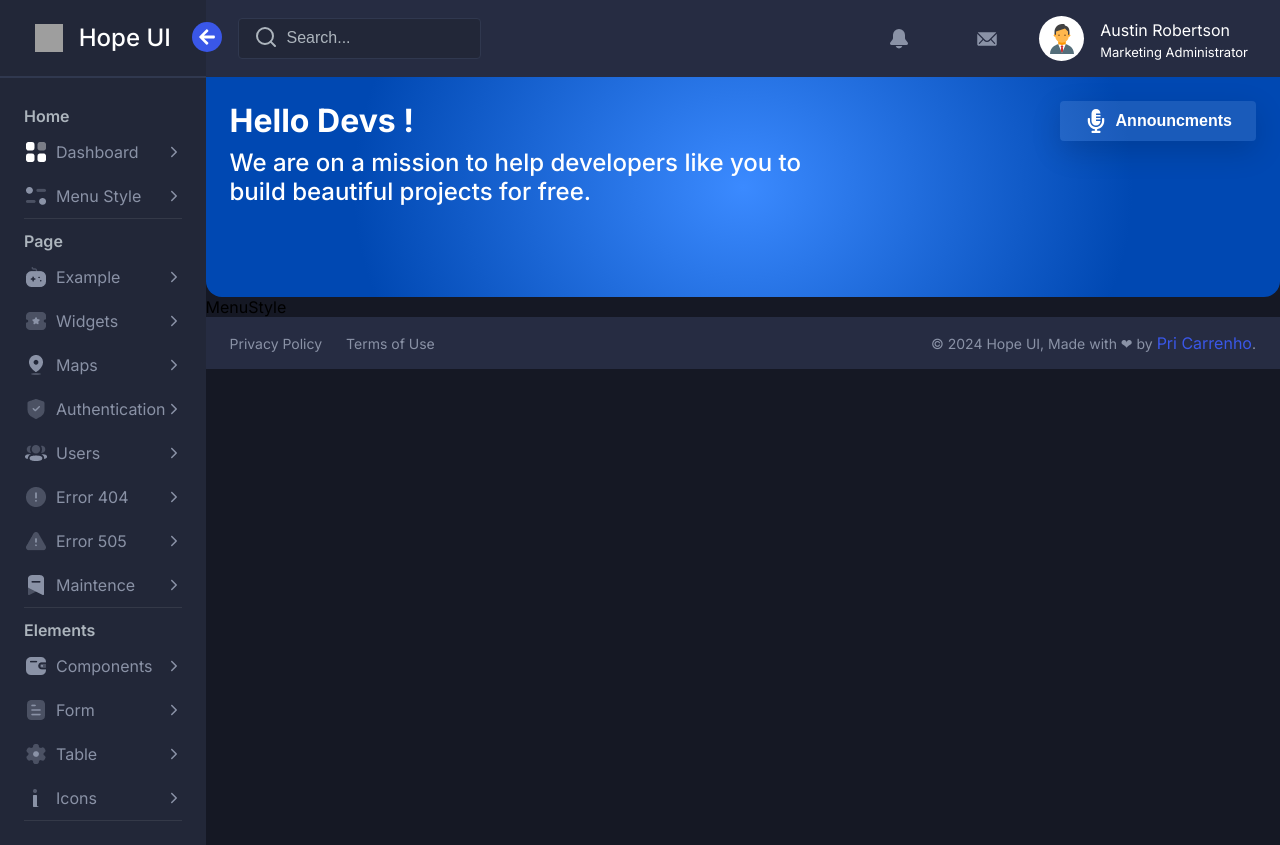
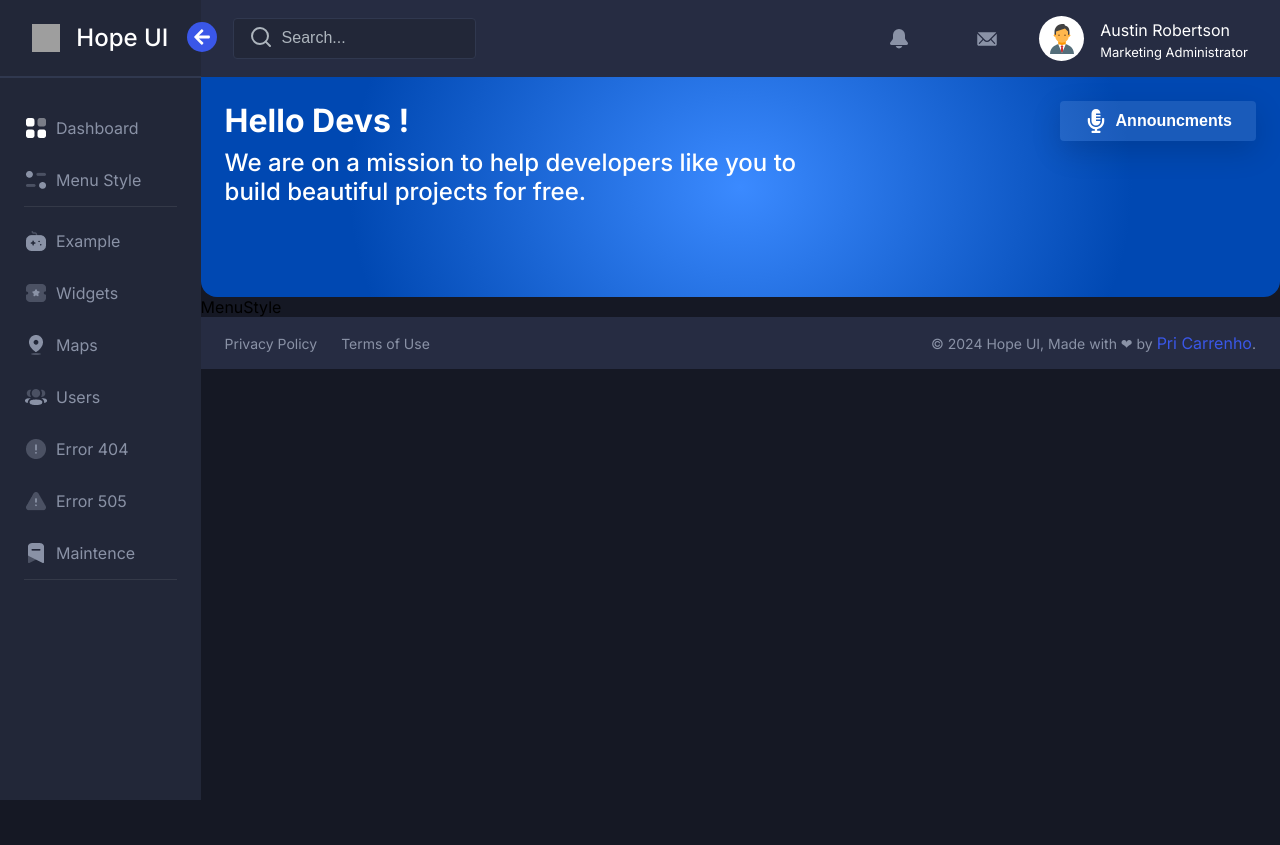
Before and after one commit to pricarrenho/project-hope, a React (Vite) app: page /menu-style in a window 1280 px wide. After the commit the page ends 800 px from the top, so only its background shows below. Built offline with nearby package versions, Linux system fonts and the light colour scheme; grey boxes are pictures that could not be loaded.

Commit message:
feat: improve style

```diff
--- a/src/components/Header/styles.ts
+++ b/src/components/Header/styles.ts
@@ -4,6 +4,7 @@ export const HeaderWrapper = styled.div`
   ${({ theme }) => css`
     display: flex;
     background-color: ${theme.colors.neutral[350]};
+    height: 77px;
   `}
 `;
 
@@ -15,6 +16,10 @@ export const HeaderContent = styled.div`
     align-items: center;
     padding: 16px 32px;
   `}
+`;
+
+export const InputContainer = styled.div`
+  /* display: none; */
 `;
 
 export const HeaderLinks = styled.div`
--- a/src/components/Sidebar/index.tsx
+++ b/src/components/Sidebar/index.tsx
@@ -4,16 +4,11 @@ import menuStyle from "../../assets/images/menuStyle.png";
 import example from "../../assets/images/example.png";
 import widgets from "../../assets/images/widgets.png";
 import maps from "../../assets/images/maps.png";
-import authentication from "../../assets/images/authentication.png";
 import user from "../../assets/images/user.png";
 import error404 from "../../assets/images/error404.png";
 import error505 from "../../assets/images/error505.png";
 import maintence from "../../assets/images/maintence.png";
-import components from "../../assets/images/components.png";
-import form from "../../assets/images/form.png";
-import table from "../../assets/images/table.png";
-import icons from "../../assets/images/icons.png";
-import { IoIosArrowForward } from "react-icons/io";
+// import { IoIosArrowForward } from "react-icons/io";
 import { FaArrowLeft, FaArrowRight } from "react-icons/fa";
 
 import * as S from "./styles";
@@ -52,11 +47,6 @@ const SidebarLibrary = [
       route: "/",
     },
     {
-      name: "Authentication",
-      icons: authentication,
-      route: "/",
-    },
-    {
       name: "Users",
       icons: user,
       route: "/",
@@ -77,30 +67,6 @@ const SidebarLibrary = [
       route: "/",
     },
   ],
-
-  [
-    { title: "Elements" },
-    {
-      name: "Components",
-      icons: components,
-      route: "/",
-    },
-    {
-      name: "Form",
-      icons: form,
-      route: "/",
-    },
-    {
-      name: "Table",
-      icons: table,
-      route: "/",
-    },
-    {
-      name: "Icons",
-      icons: icons,
-      route: "/",
-    },
-  ],
 ];
 
 export const Sidebar = () => {
@@ -111,7 +77,7 @@ export const Sidebar = () => {
   };
 
   return (
-    <S.SidebarWrapper>
+    <S.SidebarWrapper isOpen={isMenuOpen}>
       <S.LogoContainer>
         <S.LogoImage
           src={logo}
@@ -134,20 +100,18 @@ export const Sidebar = () => {
           <div key={index}>
             {item.map((value, index) => (
               <div key={index}>
-                {value.title && isMenuOpen && (
-                  <S.Titles>{value.title}</S.Titles>
-                )}
-
                 <S.SidebarButtonsContainer>
                   {value.route && (
                     <S.LinkContainer to={value.route}>
                       <S.LinkLeftContent>
                         <S.LinkImage src={value.icons} />
 
-                        {isMenuOpen && <S.LinkTitle>{value.name}</S.LinkTitle>}
+                        <S.LinkTitle isVisible={isMenuOpen}>
+                          {value.name}
+                        </S.LinkTitle>
                       </S.LinkLeftContent>
 
-                      {isMenuOpen && <IoIosArrowForward color="#8A92A6" />}
+                      {/* <IoIosArrowForward color="#8A92A6" /> */}
                     </S.LinkContainer>
                   )}
                 </S.SidebarButtonsContainer>
--- a/src/components/Sidebar/styles.tsx
+++ b/src/components/Sidebar/styles.tsx
@@ -1,12 +1,23 @@
 import styled, { css } from "styled-components";
 import { Link } from "react-router-dom";
 
-export const SidebarWrapper = styled.div`
-  ${({ theme }) => css`
+type SidebarWrapperProps = {
+  isOpen: boolean;
+};
+
+export const SidebarWrapper = styled.div<SidebarWrapperProps>`
+  ${({ theme, isOpen }) => css`
     display: flex;
     flex-direction: column;
     position: relative;
     background-color: ${theme.colors.neutral[400]};
+    width: 72px;
+    transition: width 0.3s ease;
+
+    ${isOpen &&
+    css`
+      width: 220px;
+    `}
   `}
 `;
 
@@ -99,6 +110,8 @@ export const LinkLeftContent = styled.div`
     display: flex;
     align-items: center;
     gap: 8px;
+
+    height: 36px;
   `}
 `;
 
@@ -106,12 +119,29 @@ export const LinkImage = styled.img`
   ${() => css``}
 `;
 
-export const LinkTitle = styled.p`
-  ${({ theme }) => css`
+type LinkTitleProps = {
+  isVisible: boolean;
+};
+
+export const LinkTitle = styled.p<LinkTitleProps>`
+  ${({ theme, isVisible }) => css`
     color: ${theme.colors.neutral[200]};
     font-size: ${theme.font.sizes.md};
     font-weight: 400;
     line-height: 175%;
+    overflow: hidden;
+    max-height: 0px;
+    max-width: 0px;
+    opacity: 0;
+    transition: max-width 0.3s, max-height 0.3s, opacity 0.3s;
+
+    ${isVisible &&
+    css`
+      max-height: 40px;
+      max-width: 200px;
+      opacity: 1;
+      transition: max-width 0.3s, max-height 0s 0.2s, opacity 0.3s;
+    `};
   `}
 `;
 
--- a/src/layout/index.tsx
+++ b/src/layout/index.tsx
@@ -13,11 +13,13 @@ export const Layout = () => {
       <S.RightContent>
         <Header />
 
-        <Banner />
+        <S.MainContainer>
+          <Banner />
 
-        <Routes />
+          <Routes />
 
-        <Footer />
+          <Footer />
+        </S.MainContainer>
       </S.RightContent>
     </S.LayoutContainer>
   );
--- a/src/layout/styles.ts
+++ b/src/layout/styles.ts
@@ -8,8 +8,18 @@ export const LayoutContainer = styled.div`
 
 export const RightContent = styled.div`
   ${() => css`
-    flex: 1;
     display: flex;
     flex-direction: column;
   `}
 `;
+
+export const MainContainer = styled.div`
+  ${() => css`
+    height: calc(100vh - 77px);
+    overflow-y: scroll;
+
+    &::-webkit-scrollbar {
+      width: 0.1em;
+    }
+  `}
+`;
--- a/src/pages/Home/index.tsx
+++ b/src/pages/Home/index.tsx
@@ -7,6 +7,7 @@ import { EnterpriseClientsCard } from "../../components/EnterpriseClientsCard";
 import * as S from "./styles";
 import { DebitCard } from "../../components/DabitCard";
 import { VisitorsCard } from "../../components/VisitorsCard";
+import { ActivityCard } from "../../components/ ActivityCard";
 
 export const Home = () => {
   return (
@@ -48,22 +49,22 @@ export const Home = () => {
       <S.HomeContent>
         <MainChart />
 
-        <S.ChartsContent>
+        <S.FirstChartsContent>
           <EarningsChart percentageFashion={70} percentageAccessories={40} />
 
           <ConversionsChart />
-        </S.ChartsContent>
+        </S.FirstChartsContent>
 
         <EnterpriseClientsCard />
 
-        <S.ChartsContent>
+        <S.SecondChartsContent>
           <div>
             <DebitCard />
             <VisitorsCard />
           </div>
 
-          <div>Card Activity</div>
-        </S.ChartsContent>
+          <ActivityCard />
+        </S.SecondChartsContent>
       </S.HomeContent>
     </S.HomeWrapper>
   );
--- a/src/pages/Home/styles.ts
+++ b/src/pages/Home/styles.ts
@@ -23,8 +23,14 @@ export const HomeContent = styled.div`
   gap: 40px;
 `;
 
-export const ChartsContent = styled.div`
+export const FirstChartsContent = styled.div`
   display: grid;
   gap: 40px;
-  grid-template-columns: 2fr 3fr;
+  grid-template-columns: 4fr 8fr;
 `;
+
+export const SecondChartsContent = styled.div`
+  display: grid;
+  gap: 40px;
+  grid-template-columns: 4fr 4fr;
+`;
--- a/src/styles/global.ts
+++ b/src/styles/global.ts
@@ -6,10 +6,17 @@ export const GlobalStyle = createGlobalStyle`
     h1,
     h2,
     h3,
+    h4,
     p {
       margin: 0;
       padding: 0;
       box-sizing: border-box;
+    }
+
+    body {
+      height: 100vh;
+      width: 100vw;
+      overflow: hidden;
     }
 
     html,
```
